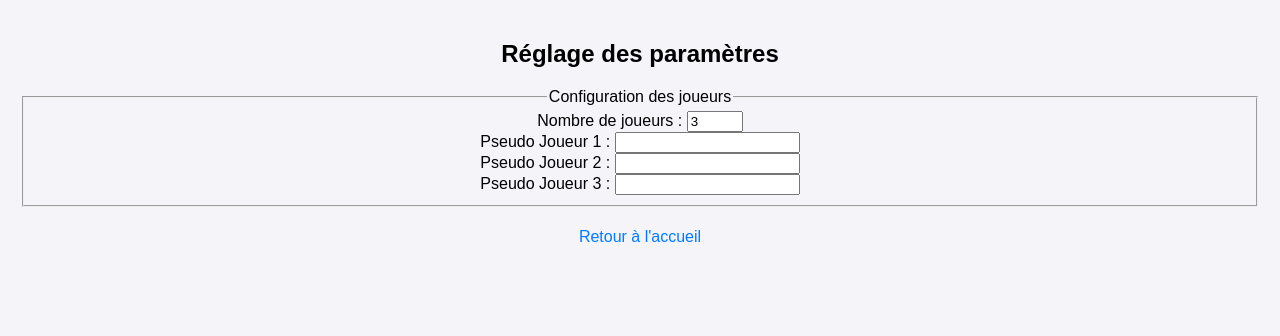
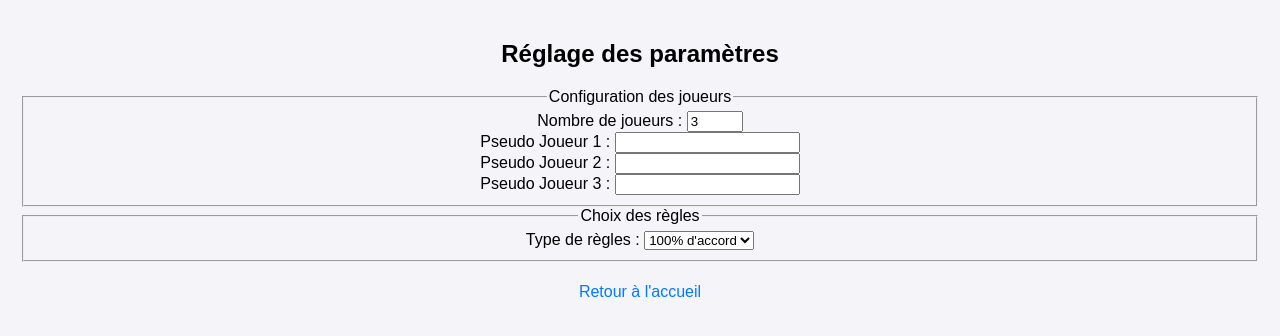
Before and after one commit to VEli0t/M1-Info-Projet-CAPI, a Flask app: page /settings in a window 1280 px wide. Shown: the part 118-454 px from the top of the page. Run offline with Flask 3, Linux system fonts and the light colour scheme.

Commit message:
US3-SetRegle
US3 - Modification settings pour ajout du type de validation des votes (entre 100% d'accord, moyenne ou médiane) concernant les fonctionnalités

```diff
--- a/app.py
+++ b/app.py
@@ -11,6 +11,7 @@ def settings():
     if request.method == 'POST':
         num_players = request.form.get('num_players')
         players = [request.form.get(f'player_{i+1}') for i in range(int(num_players))]
+        rules = request.form.get('rules')
 
     return render_template('settings.html')
 
--- a/templates/settings.html
+++ b/templates/settings.html
@@ -15,6 +15,17 @@
             <label>Pseudo Joueur 2 : <input type="text" name="player_2" required></label><br>
             <label>Pseudo Joueur 3 : <input type="text" name="player_3" required></label><br>
         </div>
+    </fieldset>
+
+    <!-- Choix des règles -->
+    <fieldset>
+        <legend>Choix des règles</legend>
+        <label for="rules">Type de règles :</label>
+        <select id="rules" name="rules">
+            <option value="strict">100% d'accord</option>
+            <option value="average">Moyenne</option>
+            <option value="median">Médiane</option>
+        </select>
     </fieldset>
 
     <br>
```
